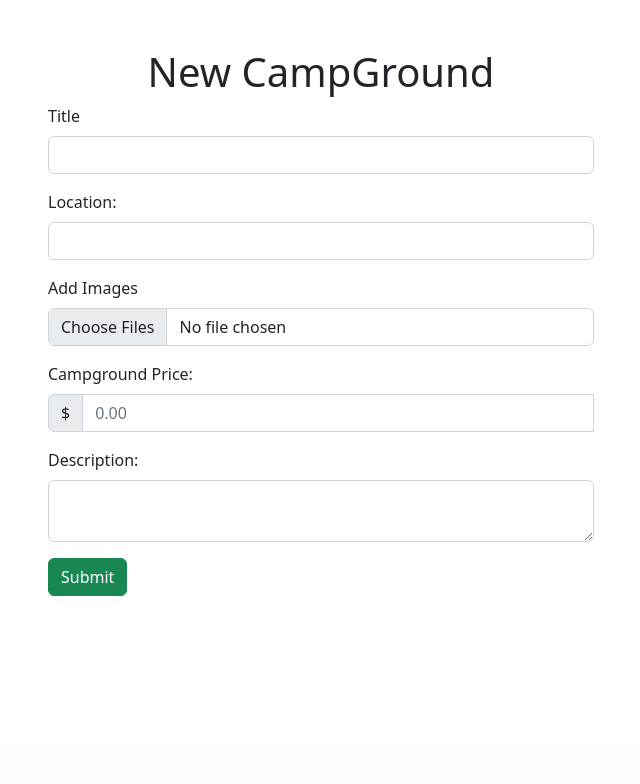
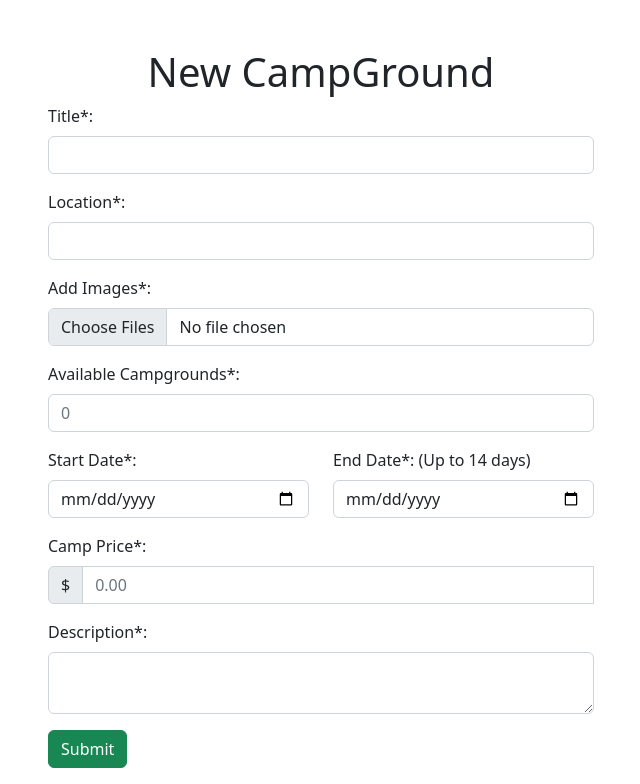
Before and after one commit to saiidhanna21/B02_Campground_Project, a PHP site: page /campgrounds/addCampground.php in a window 1280 px wide. Shown: the part 56-840 px from the top of the page, without its empty margins (319-959 px from the left). Before the commit the page ends 652 px from the top, so only its background shows below. Run offline with PHP 8.4, Linux system fonts and the light colour scheme; the visitor is signed in with stand-in values (Sample User, id 1).

Commit message:
Added camps_number, stard and end dates + some validations for the date and available camps

```diff
--- a/controllers/campgrounds/addCampground.php
+++ b/controllers/campgrounds/addCampground.php
@@ -8,18 +8,38 @@ if (!empty($_POST)) {
     include('../../utils/sanitize.php');
     $_POST = sanitize($_POST);
     extract($_POST);
+
+    if ($start_date > $end_date) {
+        $_SESSION["flash"] = flash("End Date Must be greater then Start Date", true);
+        header("location:../../views/campgrounds/addCampground.php");
+        exit();
+    }
+
     $user = $_SESSION["username"];
     $owner = "SELECT `id` FROM `users` WHERE `username`='$user';";
     $result = mysqli_query($con, $owner);
     $row = mysqli_fetch_assoc($result);
     $owner_id = $row['id'];
-    $query = "INSERT INTO `campgrounds`(`title`, `price`, `description`, `location`, `owner_id`)
-VALUES ('$title','$price','$description','$location','$owner_id')";
+    $query = "INSERT INTO `campgrounds`(`title`, `price`, `description`, `location`,`owner_id`,`camps_number`,`start_date`,`end_date`)
+            VALUES ('$title','$price','$description','$location','$owner_id','$camps_number','$start_date','$end_date')";
 
     mysqli_query($con, $query);
 
     $lastCamp = "SELECT `id` FROM `campgrounds` ORDER BY `id` DESC LIMIT 1";
     $campground = mysqli_fetch_assoc(mysqli_query($con, $lastCamp));
+    $camp_id = $campground['id'];
+
+    $query1 = "SELECT DATEDIFF(`end_date`, `start_date`) as `days_between`,`start_date` FROM `campgrounds` WHERE `id`='$camp_id';";
+
+    $res = mysqli_fetch_assoc(mysqli_query($con, $query1));
+    $date = $res['start_date'];
+
+    for($i=0;$i<=$res['days_between'];$i++){
+        $query2 = "INSERT INTO `availability`(`campground_id`, `date`, `available_camps`) VALUES ('$camp_id','$date','$camps_number')";
+        mysqli_query($con, $query2);
+        $baseTime = strtotime($date);
+        $date = date('Y-m-d', strtotime('+1 day', $baseTime));
+    }
 
     if (!empty($_FILES)) {
         foreach ($_FILES['images']['name'] as $key => $name) {
@@ -27,7 +47,7 @@ VALUES ('$title','$price','$description','$location','$owner_id')";
             $uploadDir = '../../assets/' . $name;
             // Move the uploaded file to the assets directory
             if (move_uploaded_file($fileTmpName, $uploadDir)) {
-                $query_images = "INSERT INTO `images`(`url`,`campground_id`) VALUES ('$uploadDir','" . $campground['id'] . "')";
+                $query_images = "INSERT INTO `images`(`url`,`campground_id`) VALUES ('$uploadDir','$camp_id')";
                 mysqli_query($con, $query_images);
             } else {
                 echo "Error uploading file.";
@@ -38,4 +58,3 @@ VALUES ('$title','$price','$description','$location','$owner_id')";
     header('location:index.php');
     exit();
 }
-?>
--- /dev/null
+++ b/public/javascripts/validateDate.js
@@ -0,0 +1,37 @@
+(() => {
+	var date1Input = document.getElementById('start_date');
+	var date2Input = document.getElementById('end_date');
+
+	date1Input.addEventListener('change', function () {
+		var date1Value = new Date(date1Input.value);
+		var maxDate2Value = new Date(
+			date1Value.getFullYear(),
+			date1Value.getMonth(),
+			date1Value.getDate() + 14
+		);
+		date2Input.setAttribute('min', date1Input.value);
+		date2Input.setAttribute('max', maxDate2Value.toISOString().slice(0, 10));
+		if (date2Input.value) {
+			validateDate2();
+		}
+	});
+
+	date2Input.addEventListener('change', validateDate2);
+
+	function validateDate2() {
+		var date1Value = new Date(date1Input.value);
+		var date2Value = new Date(date2Input.value);
+		var maxDate2Value = new Date(
+			date1Value.getFullYear(),
+			date1Value.getMonth(),
+			date1Value.getDate() + 14
+		);
+		if (date2Value < date1Value || date2Value > maxDate2Value) {
+			date2Input.classList.add('is-invalid');
+			date2Input.classList.remove('is-valid');
+		} else {
+			date2Input.classList.add('is-valid');
+			date2Input.classList.remove('is-invalid');
+		}
+	}
+})();
--- a/views/campgrounds/addCampground.php
+++ b/views/campgrounds/addCampground.php
@@ -1,6 +1,10 @@
 <?php
 include('../layouts/boilerplate.php');
 include('../../controllers/campgrounds/addCampground.php');
+if (isset($_SESSION['flash'])) {
+    echo $_SESSION['flash'];
+    unset($_SESSION['flash']);
+}
 ?>
 <main class="container mt-5">
     <div class="row">
@@ -8,38 +12,64 @@ include('../../controllers/campgrounds/addCampground.php');
         <div class="col-6 offset-3">
             <form action="<?php $_SERVER['PHP_SELF'] ?>" method="post" class="validated-form" enctype="multipart/form-data" novalidate>
                 <div class="mb-3">
-                    <label class="form-label" for="title">Title </label>
+                    <label class="form-label" for="title">Title*: </label>
                     <input class="form-control" type="text" name="title" id="title" required />
                     <div class="valid-feedback">Looks good!</div>
                 </div>
                 <div class="mb-3">
-                    <label class="form-label" for="location">Location:
+                    <label class="form-label" for="location">Location*:
                     </label>
                     <input class="form-control" type="text" name="location" id="location" required />
                     <div class="valid-feedback">Looks good!</div>
                 </div>
                 <div class="mb-3">
-                    <label for="image" class="form-label">Add Images</label>
+                    <label for="image" class="form-label">Add Images*:</label>
                     <input class="form-control" type="file" id="image" name="images[]" multiple required accept="image/*" />
                 </div>
                 <div class="mb-3">
-                    <label class="form-label" for="price">Campground Price: </label>
-                    <div class="input-group">
-                        <span class="input-group-text" id="price-label">$</span>
-                        <input type="number" class="form-control" id="price" placeholder="0.00" aria-label="price" aria-describedby="price-label" name="price" step='0.01' min='0' required />
-                        <div class="valid-feedback">Looks good!</div>
+                    <label class="form-label" for="camps_number">Available Campgrounds*: </label>
+                    <input type="number" class="form-control" id="camps_number" placeholder="0" aria-label="camps_number" aria-describedby="camps_number-label" name="camps_number" step='1' min='10' required />
+                    <div class="valid-feedback">Looks good!</div>
+                    <div class="invalid-feedback">
+                        Minimum 10 Campgrounds
                     </div>
                 </div>
                 <div class="mb-3">
-                    <label class="form-label" for="description">Description:
+                    <div class="row">
+                        <div class="col-6">
+                            <label for="start_date" class="form-label">Start Date*:</label>
+                            <input type="date" class="form-control" id="start_date" name="start_date" min="<?php echo date('Y-m-d', strtotime('+1 day')); ?>" required>
+                            <div class="valid-feedback">Looks good!</div>
+                        </div>
+                        <div class="col-6">
+                            <label for="end_date" class="form-label">End Date*: (Up to 14 days)</label>
+                            <input type="date" class="form-control" id="end_date" name="end_date" required>
+                            <div class="valid-feedback">Looks good!</div>
+                            <div class="invalid-feedback">
+                                Please select a valid date within 14 days from the first date.
+                            </div>
+                        </div>
+                    </div>
+                </div>
+                <div class="mb-3">
+                    <label class="form-label" for="price">Camp Price*: </label>
+                    <div class="input-group">
+                        <span class="input-group-text" id="price-label">$</span>
+                        <input type="number" class="form-control" id="price" placeholder="0.00" aria-label="price" aria-describedby="price-label" name="price" step='0.01' min='0' max='999' required />
+                        <div class="valid-feedback">Looks good!</div>
+                        <div class="invalid-feedback">
+                            Max 999$
+                        </div>
+                    </div>
+                </div>
+                <div class="mb-3">
+                    <label class="form-label" for="description">Description*:
                     </label>
                     <textarea class="form-control" type="text" name="description" id="description" required></textarea>
                     <div class="valid-feedback">Looks good!</div>
                 </div>
                 <div class="mb-3">
                     <button class="btn btn-success">Submit</button>
-                    <!-- Go to home -->
-                    <!-- <a class="btn btn-success" href="">Cancel</a> -->
                 </div>
             </form>
         </div>
@@ -47,7 +77,9 @@ include('../../controllers/campgrounds/addCampground.php');
 </main>
 <?php
 //Needs Validation to check for errors
-echo '<script src="../../public/javascripts/validateForms.js"></script>';
+echo '
+    <script src="../../public/javascripts/validateForms.js"></script>
+    <script src="../../public/javascripts/validateDate.js"></script>';
 ?>
 </body>
 
```
Also changed, not shown: assets/Reel Covers.png (added), assets/wave-haikei (36).png (added), assets/wave-haikei (37).png (added).
